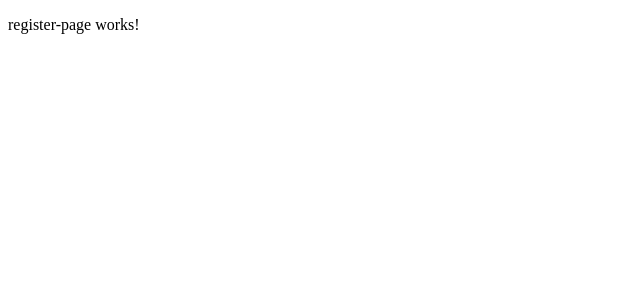
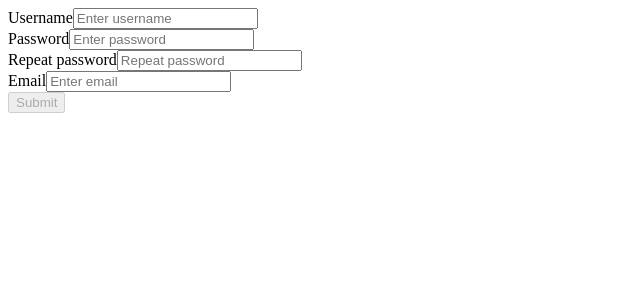
Before and after one commit to Guziec-Lobuziec/PJWSTK-myFiche-frontend, an Angular app in the folder myFiche/: page /register in a window 1280 px wide. Shown: the top 300 px of the page, without its empty margins (0-640 px from the left). Built offline with nearby package versions, Linux system fonts and the light colour scheme.

Commit message:
routing dla rejestracji i podstawowa walidacja

```diff
--- a/myFiche/src/app/app.module.ts
+++ b/myFiche/src/app/app.module.ts
@@ -2,6 +2,7 @@ import { BrowserModule } from '@angular/platform-browser';
 import { NgModule } from '@angular/core';
 import { FormsModule } from '@angular/forms';
 import { RouterModule, Routes } from '@angular/router';
+import { NgIf } from '@angular/common';
 
 import { AppComponent } from './app.component';
 import { StartPageComponent } from './start-page/start-page.component';
@@ -11,6 +12,7 @@ import { HomePageComponent } from './home-page/home-page.component';
 import { FicheEditComponent } from './fiche-edit/fiche-edit.component';
 import { CatalogNavigatorComponent } from './catalog-navigator/catalog-navigator.component';
 import { appRoutes } from './app.router';
+import { EqualValidatorDirective } from './shared/equal-validator.directive';
 
 @NgModule({
   declarations: [
@@ -20,7 +22,8 @@ import { appRoutes } from './app.router';
     RegisterPageComponent,
     HomePageComponent,
     FicheEditComponent,
-    CatalogNavigatorComponent
+    CatalogNavigatorComponent,
+    EqualValidatorDirective
   ],
   imports: [
     BrowserModule,
--- a/myFiche/src/app/app.router.ts
+++ b/myFiche/src/app/app.router.ts
@@ -2,6 +2,7 @@ import { Routes } from '@angular/router';
 import { StartPageComponent } from './start-page/start-page.component';
 import { LoginPageComponent } from './login-page/login-page.component';
 import { RegisterPageComponent } from './register-page/register-page.component';
+import { HomePageComponent } from './home-page/home-page.component';
 
 
 export var appRoutes: Routes = [
@@ -16,5 +17,9 @@ export var appRoutes: Routes = [
     {
         path: 'register',
         component: RegisterPageComponent
+    },
+    {
+        path: 'home',
+        component: HomePageComponent
     }
 ]
--- a/myFiche/src/app/login-page/login-page.component.html
+++ b/myFiche/src/app/login-page/login-page.component.html
@@ -1,3 +1,22 @@
-<p>
-  login-page works!
-</p>
+<div>
+  <form #loginForm="ngForm" novalidate>
+    <div class="form-group">
+      <label for="username">Username</label>
+      <input type="text" class="form-control" id="username" name="username" placeholder="Enter username" required #username="ngModel"
+        [(ngModel)]="model.username">
+      <div *ngIf="username.invalid && username.touched" class="form-group col-md-3">
+        <span class="text-danger">Username must be filled</span>
+      </div>
+    </div>
+    <div class="form-group">
+      <label for="password">Password</label>
+      <input type="password" class="form-control" id="password" name="password" placeholder="Enter password" required #password="ngModel"
+        [(ngModel)]="model.password">
+      <div *ngIf="password.invalid && password.touched" class="form-group col-md-3">
+        <span class="text-danger">Password must be filled</span>
+      </div>
+    </div>
+    <button routerLink="/home" [disabled]="(loginForm.invalid && loginForm.touched) || loginForm.untouched" type="submit"
+      class="btn btn-primary">Zaloguj</button>
+  </form>
+</div>
--- a/myFiche/src/app/login-page/login-page.component.ts
+++ b/myFiche/src/app/login-page/login-page.component.ts
@@ -7,6 +7,11 @@ import { Component, OnInit } from '@angular/core';
 })
 export class LoginPageComponent implements OnInit {
 
+  model = {
+    username: '',
+    password: ''
+  }
+
   constructor() { }
 
   ngOnInit() {
--- a/myFiche/src/app/register-page/register-page.component.html
+++ b/myFiche/src/app/register-page/register-page.component.html
@@ -1,3 +1,50 @@
-<p>
-  register-page works!
-</p>
+<div>
+  <form #registerForm="ngForm"
+  novalidate>
+    <div class="form-group">
+      <label for="username">Username</label>
+      <input type="text" class="form-control" id="username" name="username" placeholder="Enter username"
+      required
+      #username="ngModel"
+      [(ngModel)]="model.username"
+      >
+      <div *ngIf="username.invalid && username.touched" class="form-group col-md-3">
+        <span class="text-danger">Username must be filled</span>
+      </div>
+    </div>
+    <div class="form-group">
+      <label for="password">Password</label>
+      <input type="password" class="form-control" id="password" name="password" placeholder="Enter password"
+      required
+      #password="ngModel"
+      [(ngModel)]="model.password"
+      >
+      <div *ngIf="password.invalid && password.touched" class="form-group col-md-3">
+        <span class="text-danger">Password must be filled</span>
+      </div>
+    </div>
+    <div class="form-group">
+
+      <label for="rPassword">Repeat password</label>
+      <input type="password" class="form-control" id="rPassword" name="rPassword" placeholder="Repeat password"
+      validateEqual="password"
+      required
+      #rPassword="ngModel"
+      [(ngModel)]="model.repeatPassword"
+      >
+      <div *ngIf="rPassword.invalid && rPassword.touched" class="form-group col-md-3">
+        <span class="text-danger">Passwords don't match</span>
+      </div>
+
+    </div>
+    <div class="form-group">
+      <label for="email">Email</label>
+      <input type="email" class="form-control" id="email" name="email" placeholder="Enter email"
+      required
+      #email="ngModel"
+      [(ngModel)]="model.email"
+      >
+    </div>
+    <button routerLink="/home" [disabled]="(registerForm.invalid && registerForm.touched) || registerForm.untouched" type="submit" class="btn btn-primary">Submit</button>
+  </form>
+</div>
--- a/myFiche/src/app/register-page/register-page.component.ts
+++ b/myFiche/src/app/register-page/register-page.component.ts
@@ -7,6 +7,13 @@ import { Component, OnInit } from '@angular/core';
 })
 export class RegisterPageComponent implements OnInit {
 
+  model = {
+    username: '',
+    password:'',
+    repeatPassword: '',
+    email: ''
+  }
+
   constructor() { }
 
   ngOnInit() {
--- /dev/null
+++ b/myFiche/src/app/shared/equal-validator.directive.ts
@@ -0,0 +1,33 @@
+import { Directive, forwardRef , Attribute } from '@angular/core';
+import { Validator, AbstractControl, NG_VALIDATORS } from '@angular/forms';
+
+@Directive({
+  selector: '[validateEqual][formControlName],[validateEqual] [formControl],[validateEqual][ngModel]',
+  providers: [
+      {
+          provide: NG_VALIDATORS,
+          useExisting: forwardRef(() => EqualValidatorDirective),
+          multi: true
+      }
+  ]
+})
+export class EqualValidatorDirective {
+
+  constructor(@Attribute('validateEqual') public Equalvalidate: string) {}
+
+  validate(abControl: AbstractControl): { [key: string]: any } {
+    // Get self value.
+    let val = abControl.value;
+
+    // Get control value.
+    let cValue = abControl.root.get(this.Equalvalidate);
+
+    // value not equal
+    if (cValue && val !== cValue.value) return {
+                Equalvalidate: false
+            }
+
+    return null;
+        }
+
+}
```
Also changed, not shown: 1 other file (tests, documents, lock files or other folders).
